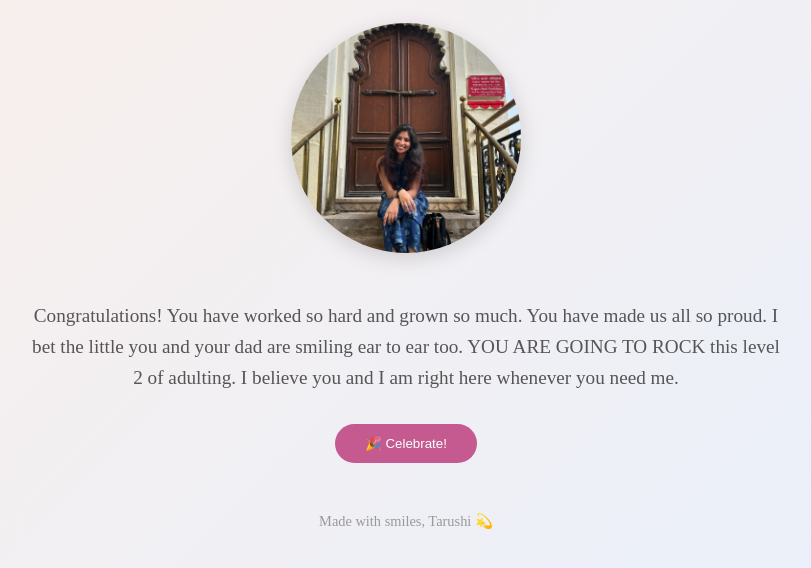
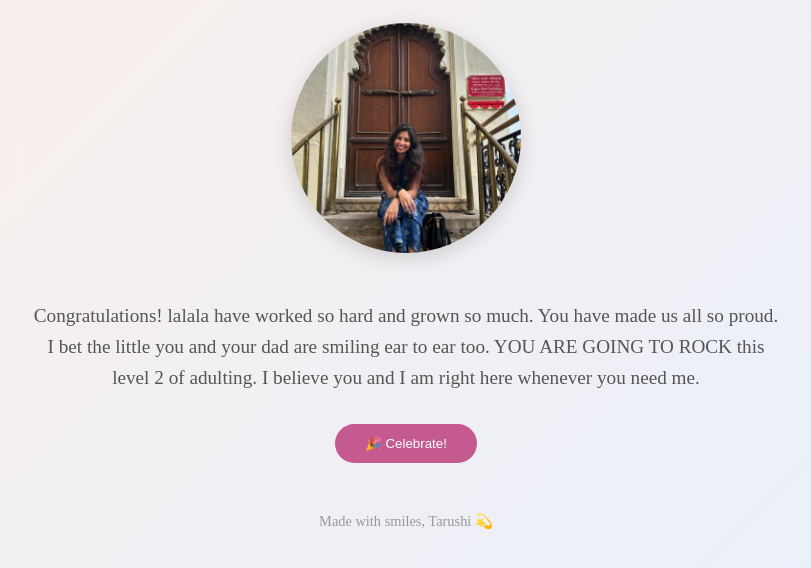
Before and after one commit to tara1303/Amishi, a plain HTML site: page index.html in a window 1280 px wide. Shown: the part 242-810 px from the top of the page, without its empty margins (234-1045 px from the left). Drawn offline with nearby package versions, Linux system fonts and the light colour scheme.

Commit message:
FINAL AMISHI

```diff
--- a/index.html
+++ b/index.html
@@ -4,7 +4,7 @@
 <head>
   <meta charset="UTF-8">
   <meta name="viewport" content="width=device-width, initial-scale=1.0">
-  <title>Happy Graduation!</title>
+  <title>Happy Adulting!</title>
   <link href="https://fonts.googleapis.com/css2?family=Montserrat:wght@400;500&family=Playfair+Display:wght@700&display=swap" rel="stylesheet">
   <style>
     body {
@@ -75,7 +75,7 @@
   <div class="container">
     <h1>HAPPPYYYY ADULTINGGG level 2!</h1>
     <img src="./Amishi.jpeg" alt="Friend's photo" class="photo">
-    <p>Congratulations! You have worked so hard and grown so much. You have made us all so proud. I bet the little you and your dad are smiling ear to ear too. YOU ARE GOING TO ROCK this level 2 of adulting. I believe you and I am right here whenever you need me.</p>
+    <p>Congratulations! lalala have worked so hard and grown so much. You have made us all so proud. I bet the little you and your dad are smiling ear to ear too. YOU ARE GOING TO ROCK this level 2 of adulting. I believe you and I am right here whenever you need me.</p>
     <button id="cb" class="button">🎉 Celebrate!</button>
     <footer>Made with smiles, Tarushi 💫</footer>
   </div>
```
